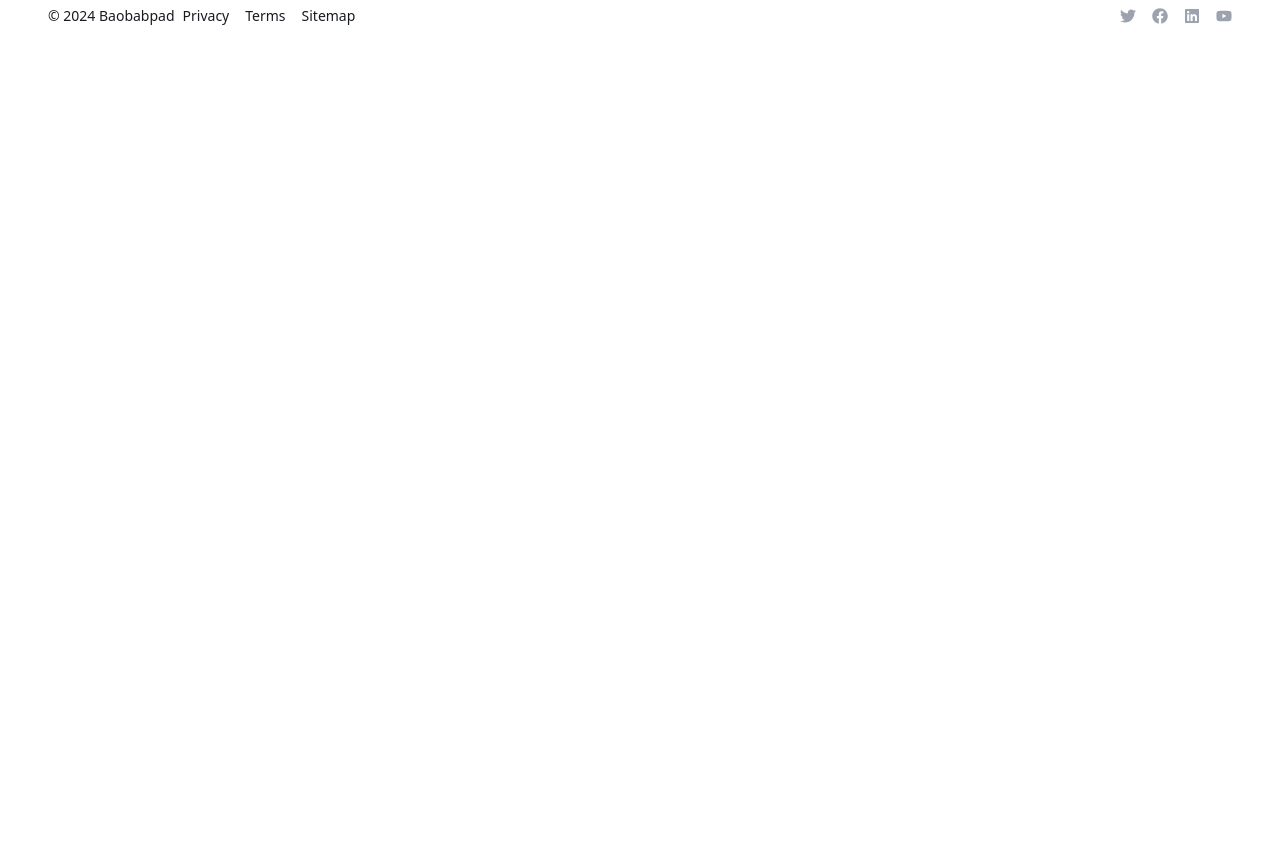
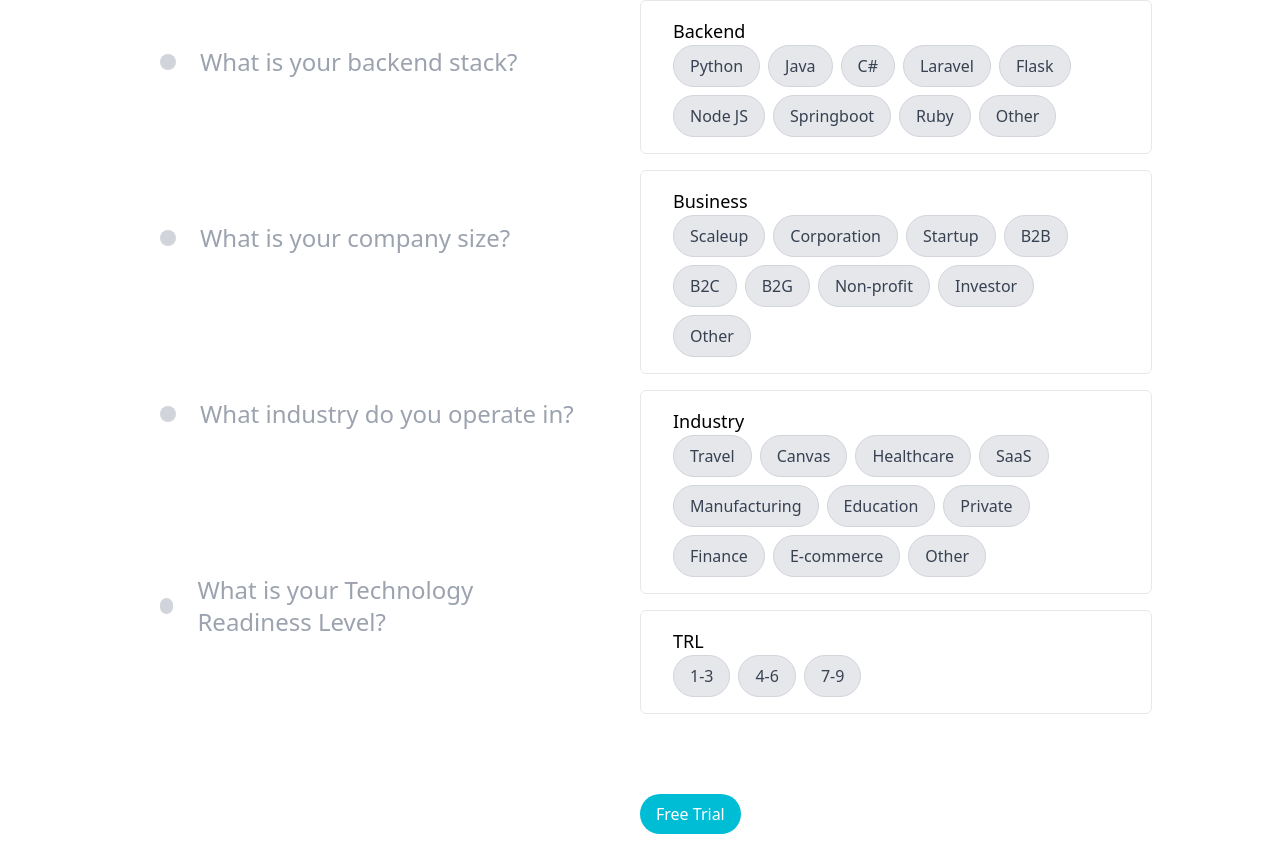
Before and after one commit to baobabpad-pilot/baobabpad_frontend_v0, a Next.js app: page / in a window 1280 px wide. Shown: the part 654-1500 px from the top of the page. Before the commit the page ends 800 px from the top, so only its background shows below. Built offline with nearby package versions, Linux system fonts and the light colour scheme.

Commit message:
added form for first questionnaire

```diff
--- /dev/null
+++ b/src/components/homepage_sections/Form.tsx
@@ -0,0 +1,76 @@
+import React, { useState, useEffect } from 'react';
+
+interface FormData {
+  [question: string]: string[];
+}
+
+interface Props {
+    onNextStep: (nextStep: number) => void;
+  }
+
+const MultiSelectForm: React.FC<Props> = ({ onNextStep }) => {
+  const [formData, setFormData] = useState<FormData>({});
+
+  const options = {
+    Frontend: ['JavaScript', 'CSS', 'React', 'JQuery', 'Bootstrap', 'Angular', 'Other'],
+    Backend: ['Python', 'Java', 'C#', 'Laravel', 'Flask', 'Node JS', 'Springboot', 'Ruby', 'Other'],
+   Business: ['Scaleup', 'Corporation', 'Startup', 'B2B', 'B2C', 'B2G', 'Non-profit', 'Investor', 'Other'],
+   Industry: ['Travel','Canvas','Healthcare','SaaS','Manufacturing','Education','Private','Finance','E-commerce','Other'],
+   TRL: ['1-3', '4-6', '7-9']
+  };
+
+  const handleOptionClick = (question: string, option: string) => {
+    setFormData(prevData => {
+      const updatedOptions = prevData[question]
+        ? prevData[question].includes(option)
+          ? prevData[question].filter(item => item !== option)
+          : [...prevData[question], option]
+        : [option];
+      return {
+        ...prevData,
+        [question]: updatedOptions,
+      };
+    });
+  };
+
+  useEffect(() => {
+    const currentStep = Object.keys(formData).length + 1;
+    onNextStep(currentStep);
+  }, [formData, onNextStep]);
+
+  return (
+    <div className="max-w-lg mt-8 overflow-hidden">
+      <div className="space-y-4">
+        {Object.entries(options).map(([question, optionList]) => (
+          <div key={question} className=' border rounded-md p-4 px-8'>
+            <h3 className="text-lg font-medium">{question}</h3>
+            <div className='flex flex-wrap gap-2'>
+              {optionList.map(option => (
+                <div
+                  key={option}
+                  className={`inline-block px-4 py-2 border border-gray-300 rounded-full cursor-pointer transition-colors delay-150 ${
+                    formData[question] && formData[question].includes(option)
+                      ? 'bg-[#00BDD6] text-white'
+                      : 'bg-gray-200 text-gray-700'
+                  }`}
+                  onClick={() => handleOptionClick(question, option)}
+                >
+                  {option}
+                </div>
+              ))}
+            </div>
+          </div>
+        ))}
+      </div>
+
+      <button
+        className="mt-20 bg-[#00BDD6] text-white py-2 px-4 rounded-full hover:bg-gray-300 transition-colors delay-75"
+        onClick={() => console.log(formData)}
+      >
+        Free Trial
+      </button>
+    </div>
+  );
+};
+
+export default MultiSelectForm;
--- /dev/null
+++ b/src/components/homepage_sections/StepIndicator.tsx
@@ -0,0 +1,35 @@
+import React from "react";
+
+const StepIndicator: React.FC<{ step: number; currentStep: number }> = ({
+  step,
+  currentStep,
+}) => {
+  const stepTexts = [
+    "What is your frontend stack?",
+    "What is your backend stack?",
+    "What is your company size?",
+    "What industry do you operate in?",
+    "What is your Technology Readiness Level?",
+  ];
+
+  return (
+    <div className="flex flex-col justify-center mt-8  px-12">
+      <div
+        className={`flex gap-4 items-center transition-all delay-150  ${
+          currentStep >= step
+            ? "text-3xl text-gray-800"
+            : "text-2xl text-gray-400"
+        }`}
+      >
+        <div
+          className={`h-4 w-4 rounded-full transition-colors delay-100 ${
+            currentStep >= step ? "bg-[#00BDD6]" : "bg-gray-300"
+          } mr-2`}
+        />
+        <div className="">{stepTexts[step - 1]}</div>
+      </div>
+    </div>
+  );
+};
+
+export default StepIndicator;
--- a/src/pages/Homepage.tsx
+++ b/src/pages/Homepage.tsx
@@ -1,15 +1,35 @@
-import React from "react";
+import React, { useState } from "react";
 import Header from "@/components/homepage_sections/Header";
 import Layout from "@/components/Layout";
+import MyForm from "@/components/homepage_sections/Form";
+import StepIndicator from "@/components/homepage_sections/StepIndicator";
 
-const Homepage = () => {
+const Homepage: React.FC = () => {
+  const [currentStep, setCurrentStep] = useState<number>(1);
+  const totalSteps = 5;
+
+  const handleNextStep = (nextStep: number) => {
+    setCurrentStep(nextStep);
+  };
   return (
     <div className="min-h-screen flex flex-col">
       <Layout>
         <Header />
+
+        <div className="w-full grid grid-cols-1 md:grid-cols-2">
+          <div className="flex flex-col gap-28 pl-28">
+          {Array.from({ length: totalSteps }, (_, index) => index + 1).map(step => (
+            <StepIndicator key={step} step={step} currentStep={currentStep} />
+          ))}
+          </div>
+          <div>
+            <MyForm onNextStep={handleNextStep} />
+          </div>
+        </div>
       </Layout>
     </div>
   );
 };
 
+
 export default Homepage;
```
